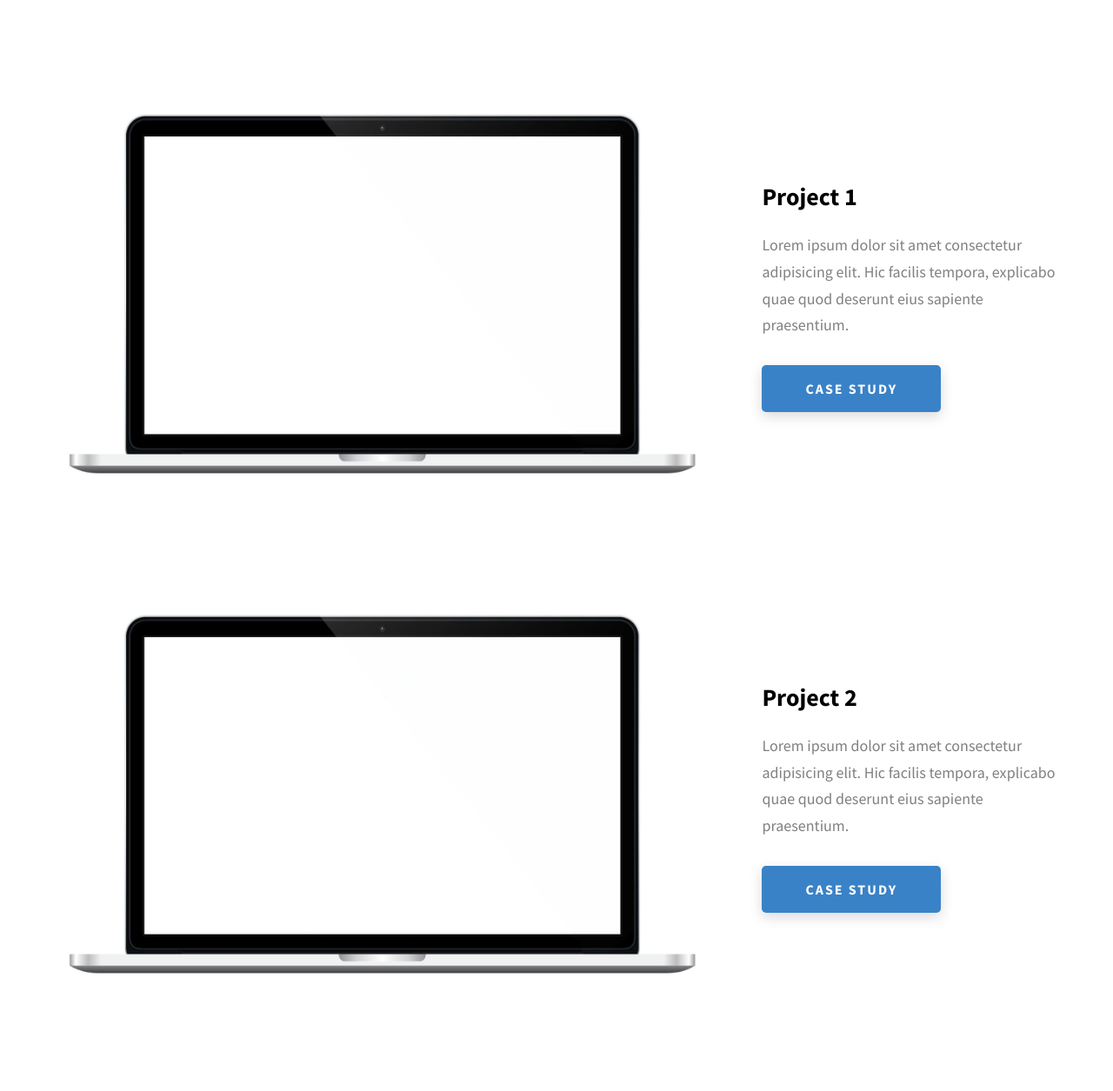
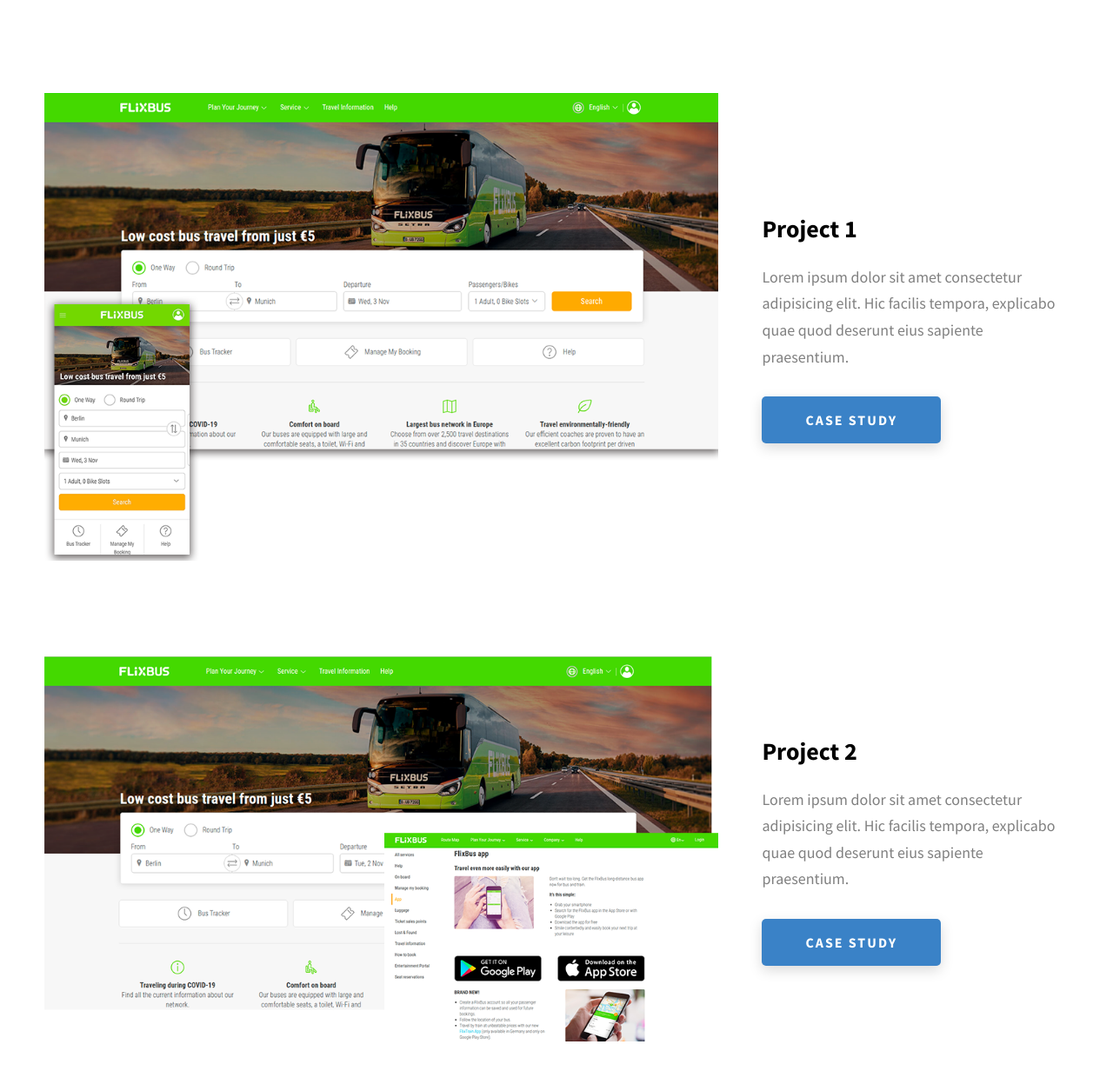
Before and after one commit to balochname/arb-web, a website: page index.html in a window 1280 px wide. Shown: the part 1931-3186 px from the top of the page at 87% size. Drawn offline with Linux system fonts and the light colour scheme; a web font is replaced by a local one.

Commit message:
added new photos

```diff
--- a/index.html
+++ b/index.html
@@ -218,7 +218,7 @@
           <div class="projects__row">
             <div class="projects__row-img-cont">
               <img
-                src="./assets/jpeg/project-mockup-example.jpeg"
+                src="./assets/png/fbus.png"
                 alt="Software Screenshot"
                 class="projects__row-img"
                 loading="lazy"
@@ -242,7 +242,7 @@
           <div class="projects__row">
             <div class="projects__row-img-cont">
               <img
-                src="./assets/jpeg/project-mockup-example.jpeg"
+                src="./assets/jpeg/project2.png"
                 alt="Software Screenshot"
                 class="projects__row-img"
                 loading="lazy"
@@ -266,7 +266,7 @@
           <div class="projects__row">
             <div class="projects__row-img-cont">
               <img
-                src="./assets/jpeg/project-mockup-example.jpeg"
+                src="./assets/png/abr.png"
                 alt="Software Screenshot"
                 class="projects__row-img"
                 loading="lazy"
```
Also changed, not shown: assets/jpeg/project1.png (added), assets/jpeg/project2.png (added), assets/png/abr.png (added), assets/png/fbus.png (added).
